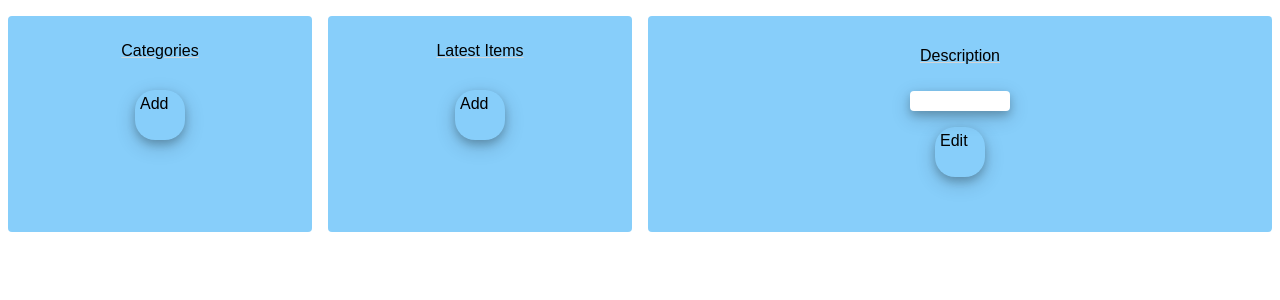
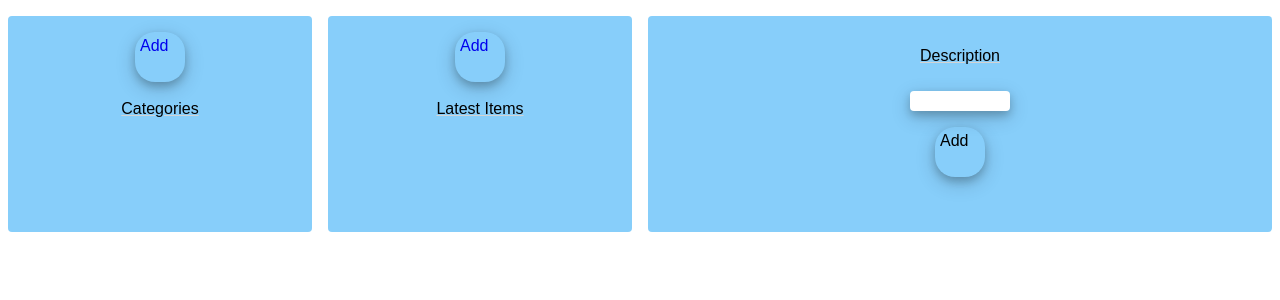
Before and after one commit to moe-elsadig/FSND-P2, a Flask app: template vagrant/templates/item.html in a window 1280 px wide. Shown: the part 176-476 px from the top of the page. Run offline with Flask 2, Linux system fonts and the light colour scheme; the template is opened without the code that fills it, so the values that code supplies are empty; parts of the project's set-up code (start-up, migrations or seed data) failed here and were passed over.

Commit message:
category and item add funtionality added

```diff
--- a/vagrant/templates/catalogue.html
+++ b/vagrant/templates/catalogue.html
@@ -31,6 +31,9 @@
         </div>
       </div>
       <div class="cat_list_sec list">
+        <a href="{{url_for("newCategory")}}">
+          <div class="sec_btn">Add</div>
+        </a>
         <div class="sec_title">Categories</div>
         {% for category in categories %}
           <a class="list_item" href="{{url_for('showItems', category_id=category.id)}}">
@@ -44,7 +47,6 @@
             </a>
           </a>
         {% endfor %}
-        <div class="sec_btn">Add</div>
       </div>
       <div class="item_list_sec list">
         <div class="sec_title">Latest Items</div>
@@ -56,7 +58,6 @@
             <img src="/vagrant/images/icons8-delete-100.png" alt="delete" class="list_item_btn">
           </a>
         {% endfor %}
-        <div class="sec_btn">Add</div>
       </div>
       <div class="item_desc_sec">
         <div class="desc_box">
--- a/vagrant/templates/item.html
+++ b/vagrant/templates/item.html
@@ -31,6 +31,9 @@
       <!-- End of Header Section -->
       <!-- Start of Content Section -->
       <div class="cat_list_sec list">
+        <a href="{{url_for("newCategory")}}">
+          <div class="sec_btn">Add</div>
+        </a>
         <div class="sec_title">Categories</div>
         {% for category in categories %}
           {% if items and category.id == items[0].category_id %}
@@ -45,9 +48,11 @@
             </a>
           {% endif %}
         {% endfor %}
-        <div class="sec_btn">Add</div>
       </div>
       <div class="item_list_sec list">
+        <a href="{{url_for('newItem', category_id=items[0].category_id)}}">
+          <div class="sec_btn">Add</div>
+        </a>
         <div class="sec_title">Latest Items</div>
         {% for category in categories %}
           {% if items and category.id == items[0].category_id %}
@@ -66,13 +71,12 @@
             {% endfor %}
           {% endif %}
         {% endfor %}
-        <div class="sec_btn">Add</div>
       </div>
       <div class="item_desc_sec">
         <div class="desc_box">
           <div class="sec_title">Description</div>
           <div class="desc_text">{{item.description}}</div>
-          <div class="sec_btn">Edit</div>
+          <div class="sec_btn">Add</div>
         </div>
       </div>
     </div>
```
Also changed, not shown: vagrant/templates/items.html (+6 -2 lines).
